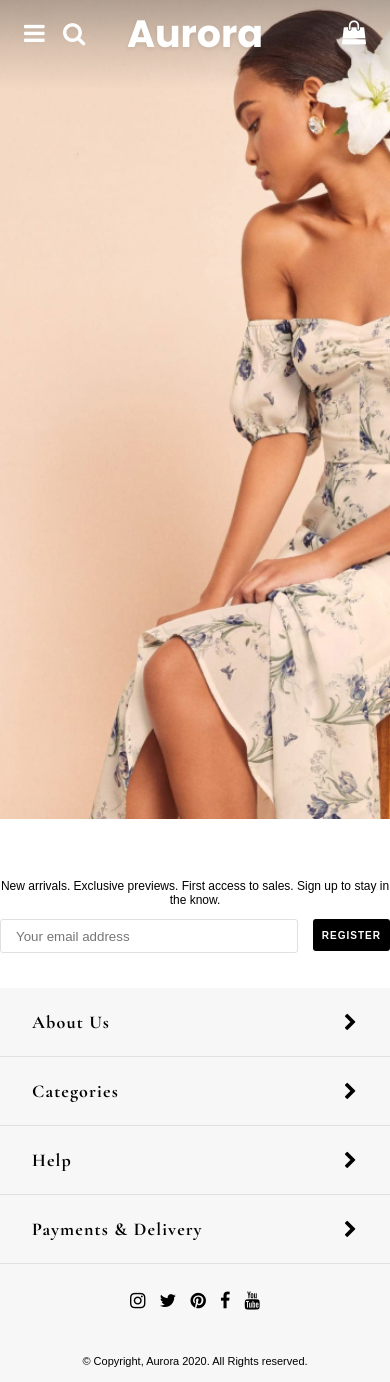
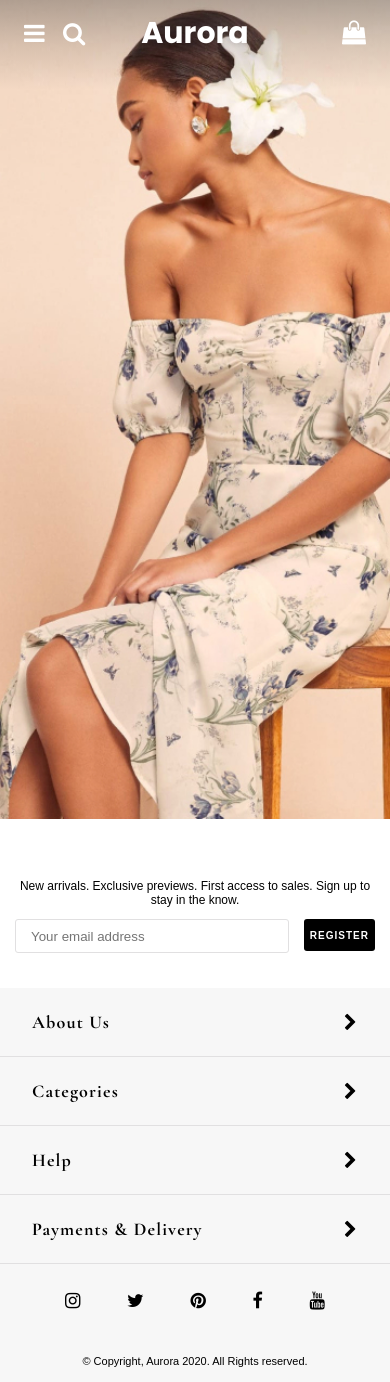
Before and after one commit to Golchenko/Aurora, a website: page #src/index.html in a window 390 px wide. Drawn offline with nearby package versions, Linux system fonts and the light colour scheme; files that its build step writes are made by us from their sources; files whose address does not match are found by name; a web font is replaced by a local one.

Commit message:
fixed bugs

```diff
--- a/#src/style/footer.scss
+++ b/#src/style/footer.scss
@@ -32,6 +32,9 @@
   }
   @media (max-width: 684px) {
     padding: 0 130px;
+  }
+  @media (max-width: 520px) {
+    padding: 0 65px;
   }
 
 }
--- a/#src/style/header.scss
+++ b/#src/style/header.scss
@@ -39,6 +39,11 @@ body {
   background-size: cover;
   height: 97%;
   position: relative;
+
+  @media (max-width: 820px) {
+    background-position: 60%;
+
+  }
 
   @media (max-width: 820px) {
     &.site-nav--active:before {
@@ -88,6 +93,7 @@ body {
     left: 50%;
     transform: translate(-50%, -50%);
     margin: 0;
+    font-size: 30px;
   }
 }
 
@@ -105,6 +111,10 @@ body {
   &::placeholder {
     color: $white;
     font-size: 18px;
+    @media (max-width: 820px) {
+      font-size: 16px;
+
+    }
   }
 }
 
@@ -121,7 +131,7 @@ body {
       top: 100px;
       left: 50%;
       transform: translate(-50%);
-      width: 50%;
+      width: 60%;
       display: block;
       z-index: 2;
     }
--- a/#src/style/main-content.scss
+++ b/#src/style/main-content.scss
@@ -1,5 +1,8 @@
 .subscription {
   margin-top: 35px;
+  padding-left: 15px;
+  padding-right: 15px;
+
 }
 
 .subscription__text {
```
Also changed, not shown: build/css/main.css, build/css/main.min.css, 1 other file.
